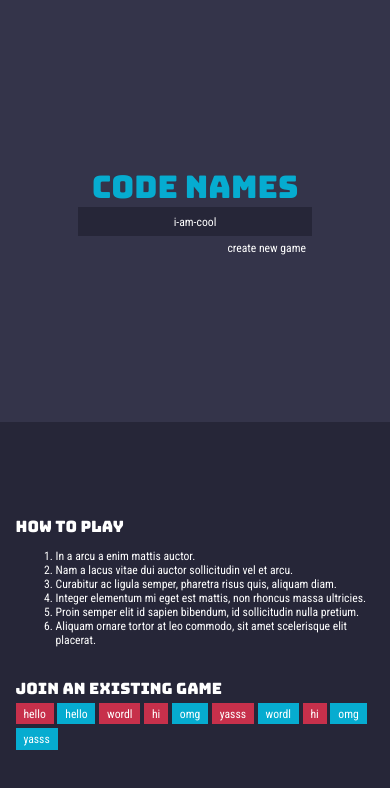
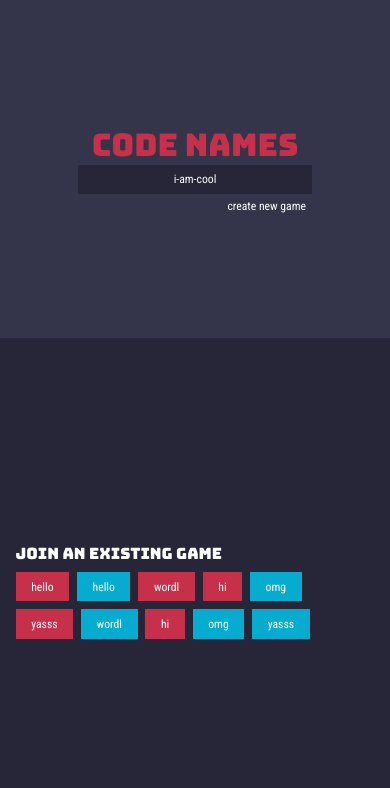
Before and after one commit to phantomesse/code-names, an Angular app: page / in a window 390 px wide. Shown: the top 788 px of the page. Built offline with nearby package versions, Linux system fonts and the light colour scheme.

Commit message:
Hide instructions on mobile.

```diff
--- a/frontend/start-view/start-view.html
+++ b/frontend/start-view/start-view.html
@@ -10,8 +10,8 @@
 </header>
 
 <main>
-  <h2>How to play</h2>
-  <ol>
+  <h2 class="how-to-play">How to play</h2>
+  <ol class="how-to-play">
     <li>In a arcu a enim mattis auctor.</li>
     <li>Nam a lacus vitae dui auctor sollicitudin vel et arcu.</li>
     <li>Curabitur ac ligula semper, pharetra risus quis, aliquam diam.</li>
--- a/frontend/start-view/start-view.scss
+++ b/frontend/start-view/start-view.scss
@@ -18,13 +18,17 @@
     flex-direction: column;
 
     header {
-      min-height: 50%;
+      min-height: 40%;
       width: 100%;
     }
 
     header,
     main {
       height: max-content;
+    }
+
+    .how-to-play {
+      display: none;
     }
   }
 }
@@ -36,7 +40,7 @@
   flex-direction: column;
   justify-content: center;
   height: 100%;
-  padding: 4vmin;
+  padding: 10vmin 4vmin;
 }
 
 header {
@@ -111,8 +115,8 @@
   }
 
   button {
-    padding: 1vmin 2vmin;
-    margin: 1vmin 1vmin 0 0;
+    padding: 2vmin 4vmin;
+    margin: 2vmin 2vmin 0 0;
 
     &.blue {
       background: $blue;
```
